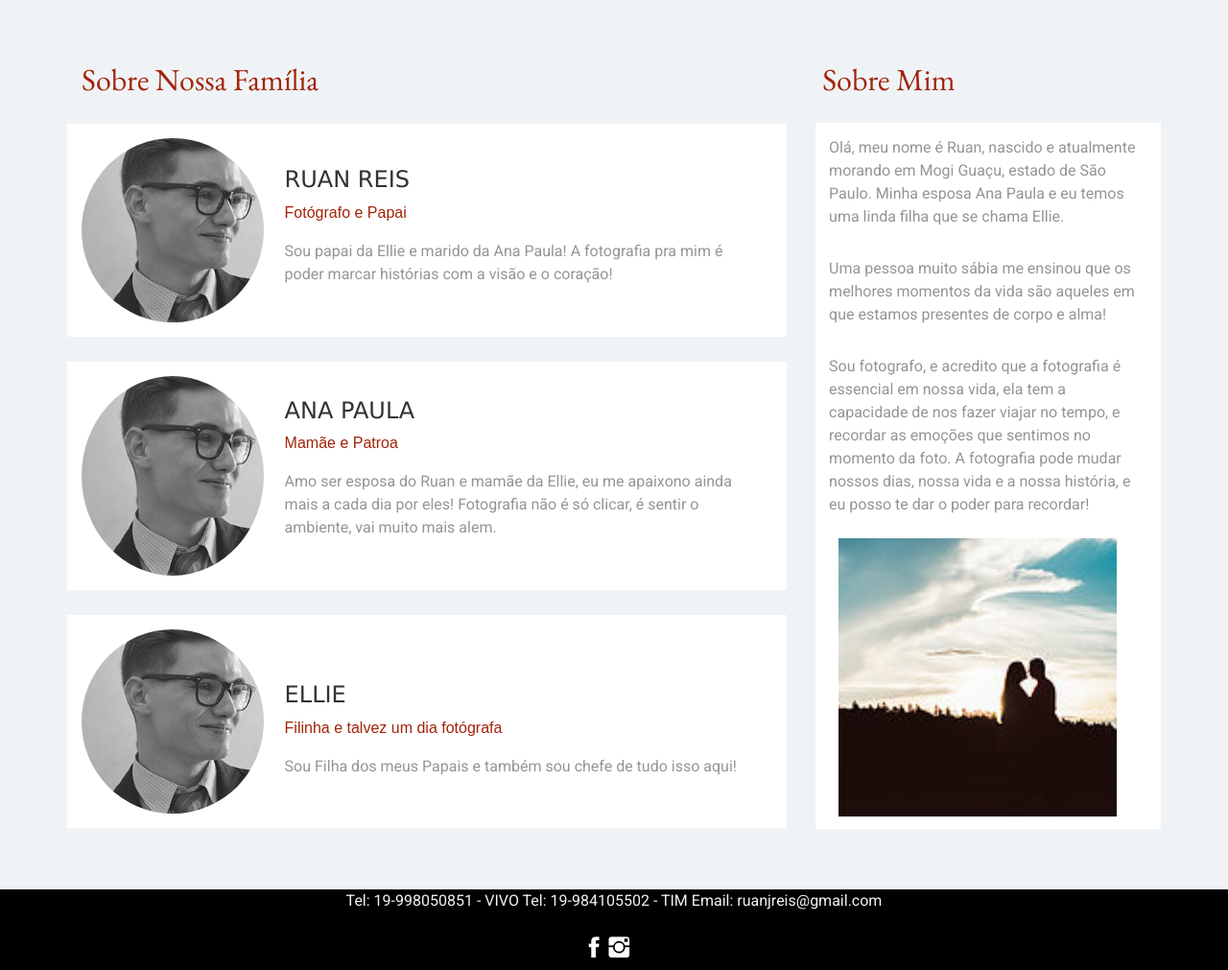
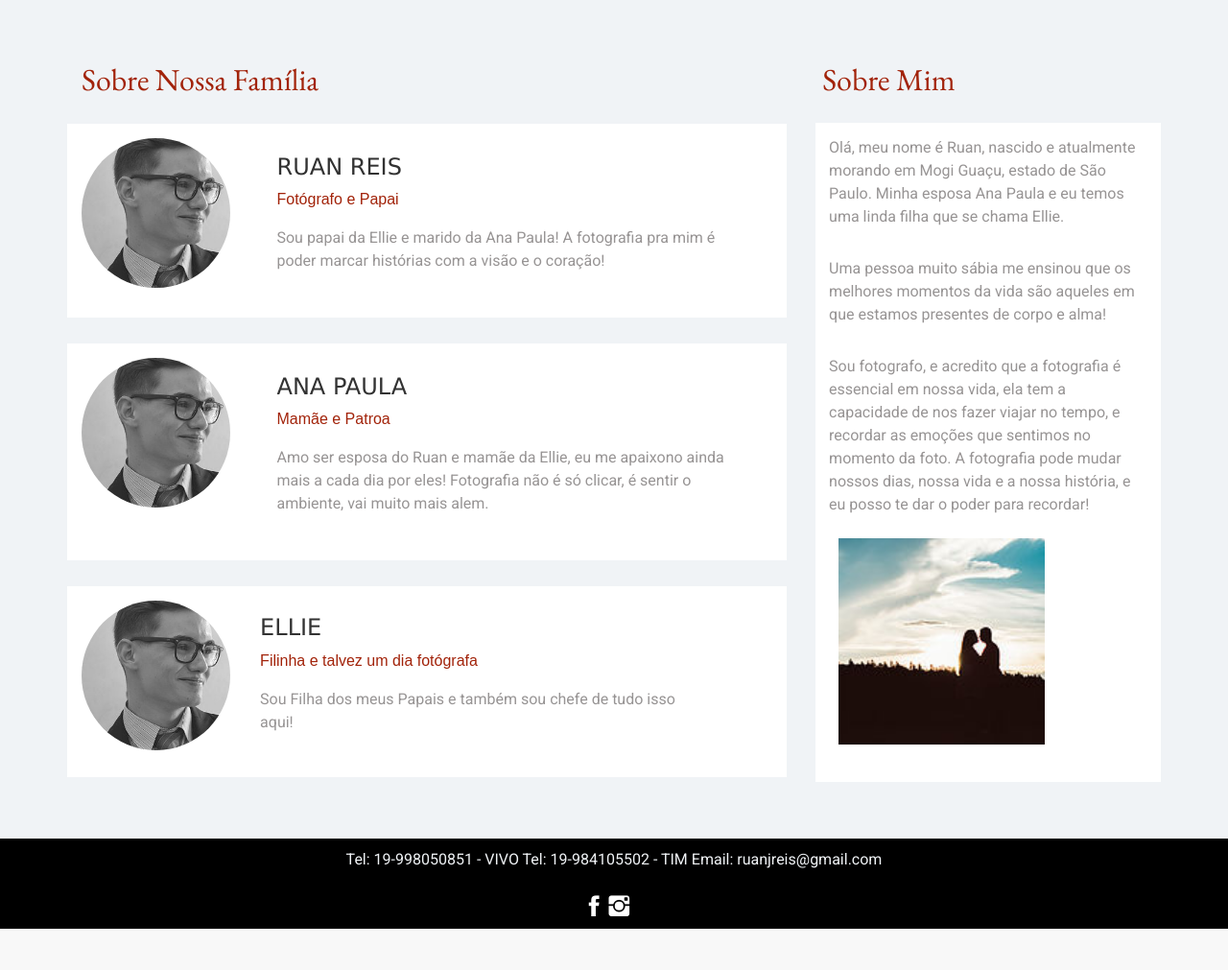
Before and after one commit to GabrielCoelho/ruanreisf, a WordPress theme: template pagina-sobre.php in a window 1280 px wide. Shown: the part 86-1097 px from the top of the page at 96% size. After the commit the page ends 1054 px from the top, so only its background shows below. Run offline with PHP 8.4 and a stand-in for WordPress, Linux system fonts and the light colour scheme; the site name, menu and one post (Sample post) are stand-ins, and other content is empty; some libraries are stand-ins or nearby versions; some web fonts are replaced.

Commit message:
Alterações na página sobre para melhor visualização da mesma

```diff
--- a/assets/css/componentes.css
+++ b/assets/css/componentes.css
@@ -40,6 +40,7 @@ footer {
 .footer-um {
     display: flex;
     justify-content: center;
+    padding-top: 10px;
 }
 
 .footer-dois {
@@ -215,6 +216,10 @@ footer {
     left: 54rem;
 }
 
+h6.text-center{
+    color: #000000;
+}
+
 /* ============ 3.1. Sobre =================== */
 
 .container-sobre{
@@ -230,7 +235,7 @@ footer {
 
 .imagem-sobre-inicio {
     border-radius: 50%;
-    width: 190px;
+    max-width: 155px;
 }
 
 .sobre-mim-inicio {
@@ -286,6 +291,8 @@ footer {
 }
 
 .sobre-fundo.sobre-mim img{
-    min-height: 290px;
+    min-height: 215px;
     padding: 0 5%;
 }
+
+/* ============ 3.2. Contato =================== */
--- a/pagina-sobre.php
+++ b/pagina-sobre.php
@@ -10,7 +10,11 @@ get_header();
                 <h2 class="sobre-familia">Sobre Nossa Família</h2>
                 <!-- Ruan Reis -->
                 <div class="col-xs-12 sobre-fundo">
+                    <div class="row">
+                        <div class="col-sm-3">
                             <img src="<?= get_template_directory_uri();?>/uploads/ruanreis-sobre.jpg" alt="Ruan Reis" class="imagem-sobre-inicio"/>
+                        </div>
+                        <div class="col-sm-9">
                             <div class="informacao">
                                 <h4 class="nome">Ruan Reis</h4>
                                 <p class="titulo">Fotógrafo e Papai</p>
@@ -19,10 +23,16 @@ get_header();
                                 </p>
                             </div>
                         </div>
+                    </div>
+                </div>
                 <!-- Fim Ruan -->
                 <!-- Ana Paula -->
                 <div class="col-xs-12 sobre-fundo">
+                    <div class="row">
+                        <div class="col-sm-3">
                             <img src="<?= get_template_directory_uri();?>/uploads/ruanreis-sobre.jpg" alt="Ruan Reis" class="imagem-sobre-inicio"/>
+                        </div>
+                        <div class="col-sm-9">
                             <div class="informacao">
                                 <h4 class="nome">Ana Paula</h4>
                                 <p class="titulo">Mamãe e Patroa</p>
@@ -31,16 +41,24 @@ get_header();
                                 </p>
                             </div>
                         </div>
+                    </div>
+                </div>
                 <!-- fim Ana -->
                 <!-- Ellie -->
                 <div class="col-xs-12 sobre-fundo">
+                    <div class="row">
+                        <div class="col-sm-3">
                             <img src="<?= get_template_directory_uri();?>/uploads/ruanreis-sobre.jpg" alt="Ruan Reis" class="imagem-sobre-inicio"/>
+                        </div>
+                        <div class="col-sm-9">
                             <div class="informacao">
                                 <h4 class="nome">Ellie</h4>
                                 <p class="titulo">Filinha e talvez um dia fotógrafa</p>
                                 <p class="mini-descricao">
                                     Sou Filha dos meus Papais e também sou chefe de tudo isso aqui!
                                 </p>
+                            </div>
+                        </div>
                     </div>
                 </div>
             </div>
```
Lines whose indentation alone changed are shown as unchanged.
